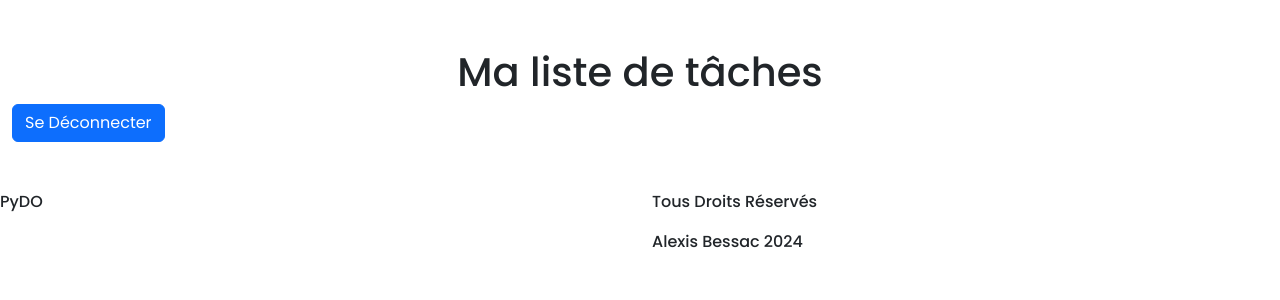
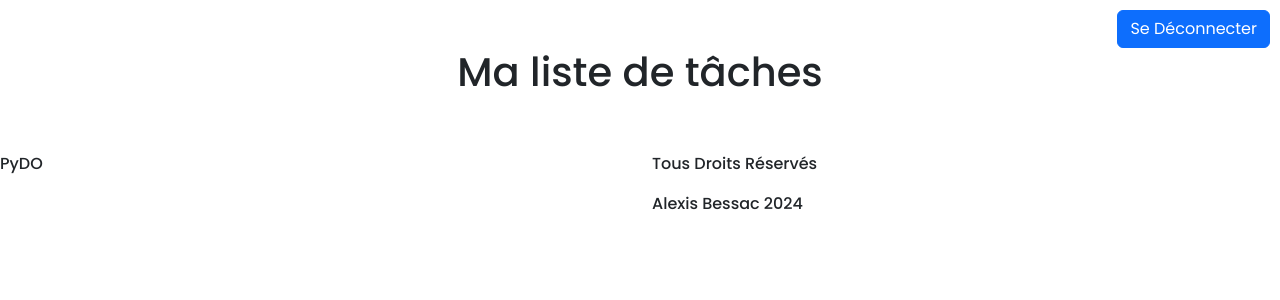
Before and after one commit to AlexisBessac/PyDo, a PHP site: page /index.php?page=dashboard-task in a window 1280 px wide. Shown: the top 300 px of the page. Run offline with PHP 8.4, Linux system fonts and the light colour scheme.

Commit message:
CSS du tableau de bord des tâches

```diff
--- a/templates/dashboard-task.html.php
+++ b/templates/dashboard-task.html.php
@@ -1,6 +1,6 @@
 <section class="container py-5">
     <h1 class="text-center">Ma liste de tâches</h1>
-    <div>
+    <div class="button-container">
         <a href="/?page=index"><button class="btn btn-primary" title="Se déconnecter">Se Déconnecter</button></a>
     </div>
 </section>
```
